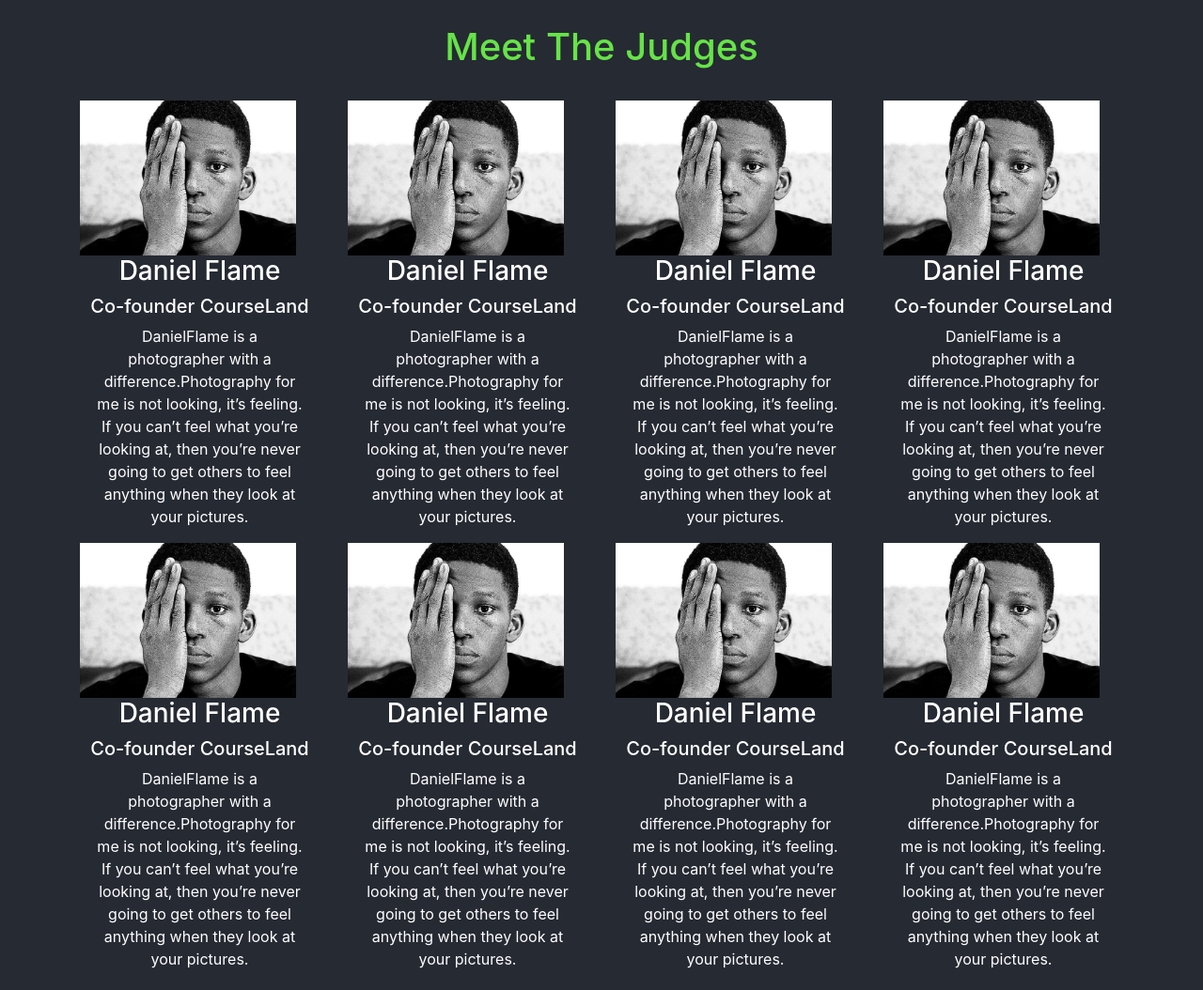
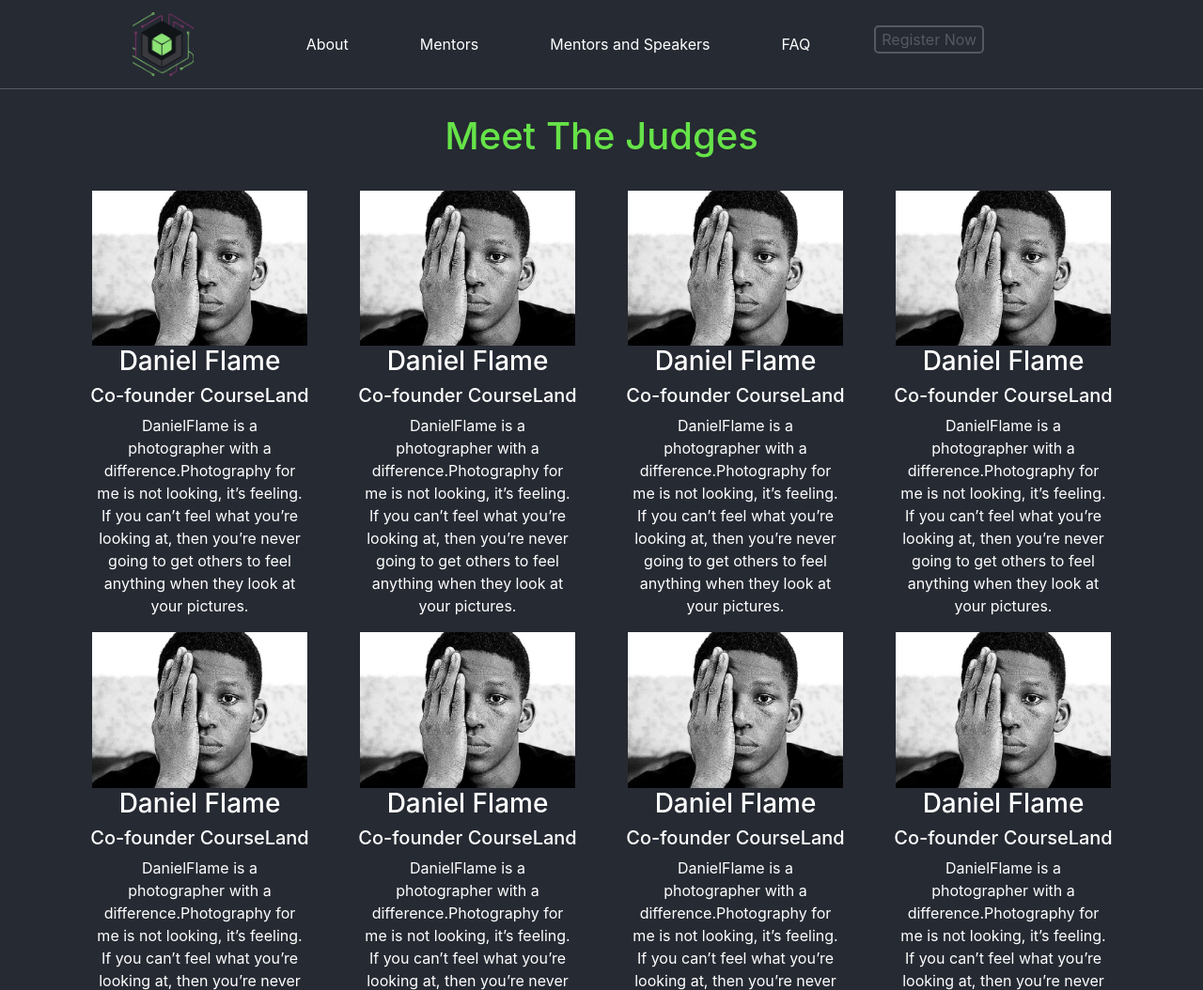
Before and after one commit to NaijaHacks/naijahacks.com, a website built with webpack: page src/public/judges.html in a window 1280 px wide. Shown: the top 1054 px of the page at 94% size. Built offline with nearby package versions, Linux system fonts and the light colour scheme.

Commit message:
centered images and added navbar

```diff
--- a/src/public/judges.html
+++ b/src/public/judges.html
@@ -1,16 +1,41 @@
 <!DOCTYPE html>
 <html>
 <head>
-  <title>Naijahacks 2019</title>
+ <title>Judges-Naijahacks 2019</title>
   <meta charset="utf-8">
   <meta name="viewport" content="width=device-width, initial-scale=1">
   <link rel="stylesheet" href="https://maxcdn.bootstrapcdn.com/bootstrap/4.3.1/css/bootstrap.min.css">
-
+  <link rel="stylesheet" type="text/css" href="https://stackpath.bootstrapcdn.com/font-awesome/4.7.0/css/font-awesome.min.css">
   <!-- <link rel="stylesheet" type="text/css" href="css/style.css"> -->
   <link rel="stylesheet" type="text/css" href="css/style.css">
 </head>
 <body>
+	<nav class="navbar navbar-expand-md navbar-dark  navbg">
+      <span class="navbar-brand"><a href="#"><img src="img/favicon.png"></a></span>
+      <button class="navbar-toggler" type="button" data-toggle="collapse" data-target="#collapse-navbar">
+          <span class="navbar-toggler-icon" style="color: white"></span>
+      </button>
 
+      <div class="navbar-collapse collapse" id="collapse-navbar">
+        <ul class="navbar-nav ml-auto">
+        <li class="nav-item">
+          <a class="nav-link" href="#">About</a>
+        </li>
+        <li class="nav-item">
+          <a class="nav-link" href="#">Mentors</a>
+        </li>
+        <li class="nav-item">
+          <a class="nav-link" href="#">Mentors and Speakers</a>
+        </li>
+        <li class="nav-item">
+          <a class="nav-link" href="#">FAQ</a>
+        </li>
+        <li class="nav-item">
+          <button class="nav-button">Register Now</button>
+      </li>
+      </ul>
+      </div>
+    </nav>
 		<div class="judges-section">
 			<div class="row">
 				<div class="col-12">
@@ -21,25 +46,25 @@
 				<div class="container">
 					<div class="row">
 						<div class="col-lg-3 col-md-6 col-sm-6 col-12">
-							<img src="img/38.jpg">
+							<img src="img/38.jpg" class="mx-auto d-flex">
 							<h3>Daniel Flame</h3>
 							<h5>Co-founder CourseLand</h5>
 							<p class="container">DanielFlame is a photographer with a difference.Photography for me is not looking, it’s feeling. If you can’t feel what you’re looking at, then you’re never going to get others to feel anything when they look at your pictures.</p>
 						</div>
 						<div class="col-lg-3 col-md-6 col-sm-6 col-12">
-							<img src="img/38.jpg">
+							<img src="img/38.jpg" class="mx-auto d-flex justify-content-center">
 							<h3>Daniel Flame</h3>
 							<h5>Co-founder CourseLand</h5>
 							<p class="container">DanielFlame is a photographer with a difference.Photography for me is not looking, it’s feeling. If you can’t feel what you’re looking at, then you’re never going to get others to feel anything when they look at your pictures.</p>
 						</div>
 						<div class="col-lg-3 col-md-6 col-sm-6 col-12">
-							<img src="img/38.jpg">
+							<img src="img/38.jpg" class="mx-auto d-flex justify-content-center">
 							<h3>Daniel Flame</h3>
 							<h5>Co-founder CourseLand</h5>
 							<p class="container">DanielFlame is a photographer with a difference.Photography for me is not looking, it’s feeling. If you can’t feel what you’re looking at, then you’re never going to get others to feel anything when they look at your pictures.</p>
 						</div>
 						<div class="col-lg-3 col-md-6 col-sm-6 col-12">
-							<img src="img/38.jpg">
+							<img src="img/38.jpg" class="mx-auto d-flex justify-content-center">
 							<h3>Daniel Flame</h3>
 							<h5>Co-founder CourseLand</h5>
 							<p class="container">DanielFlame is a photographer with a difference.Photography for me is not looking, it’s feeling. If you can’t feel what you’re looking at, then you’re never going to get others to feel anything when they look at your pictures.</p>
@@ -49,25 +74,25 @@
 				<div class="container">
 					<div class="row">
 						<div class="col-lg-3 col-md-6 col-sm-6 col-12">
-							<img src="img/38.jpg">
+							<img src="img/38.jpg" class="mx-auto d-flex justify-content-center">
 							<h3>Daniel Flame</h3>
 							<h5>Co-founder CourseLand</h5>
 							<p class="container">DanielFlame is a photographer with a difference.Photography for me is not looking, it’s feeling. If you can’t feel what you’re looking at, then you’re never going to get others to feel anything when they look at your pictures.</p>
 						</div>
 						<div class="col-lg-3 col-md-6 col-sm-6 col-12">
-							<img src="img/38.jpg">
+							<img src="img/38.jpg" class="mx-auto d-flex justify-content-center">
 							<h3>Daniel Flame</h3>
 							<h5>Co-founder CourseLand</h5>
 							<p class="container">DanielFlame is a photographer with a difference.Photography for me is not looking, it’s feeling. If you can’t feel what you’re looking at, then you’re never going to get others to feel anything when they look at your pictures.</p>
 						</div>
 						<div class="col-lg-3 col-md-6 col-sm-6 col-12">
-							<img src="img/38.jpg">
+							<img src="img/38.jpg" class="mx-auto d-flex justify-content-center">
 							<h3>Daniel Flame</h3>
 							<h5>Co-founder CourseLand</h5>
 							<p class="container">DanielFlame is a photographer with a difference.Photography for me is not looking, it’s feeling. If you can’t feel what you’re looking at, then you’re never going to get others to feel anything when they look at your pictures.</p>
 						</div>
 						<div class="col-lg-3 col-md-6 col-sm-6 col-12">
-							<img src="img/38.jpg">
+							<img src="img/38.jpg" class="mx-auto d-flex justify-content-center">
 							<h3>Daniel Flame</h3>
 							<h5>Co-founder CourseLand</h5>
 							<p class="container">DanielFlame is a photographer with a difference.Photography for me is not looking, it’s feeling. If you can’t feel what you’re looking at, then you’re never going to get others to feel anything when they look at your pictures.</p>
@@ -77,5 +102,8 @@
 			</div>
 		</div>
 	</div>
+<script src="https://ajax.googleapis.com/ajax/libs/jquery/3.4.1/jquery.min.js"></script>
+<script src="https://maxcdn.bootstrapcdn.com/bootstrap/4.3.1/js/bootstrap.min.js"></script>
+<script src="https://cdnjs.cloudflare.com/ajax/libs/popper.js/1.14.7/umd/popper.min.js"></script>
 </body>
 </html>
```
